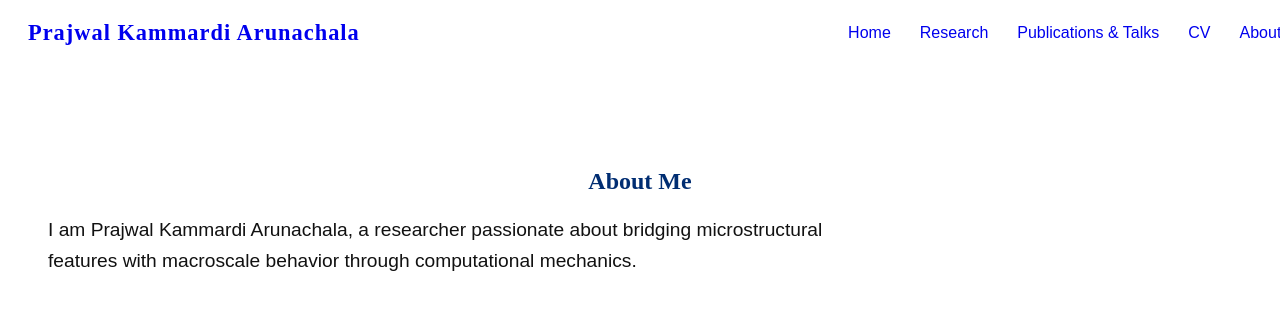
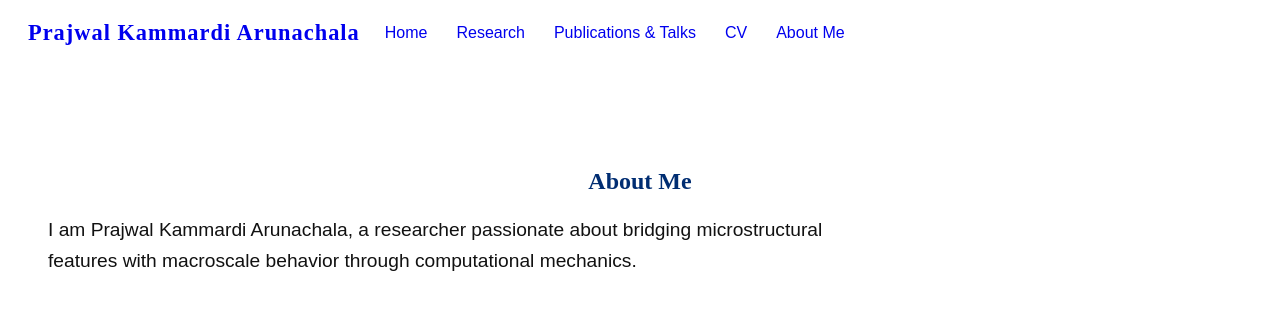
Before and after one commit to prajwalka/prajwalka.github.io, a Jekyll site: the page built from about.md, in a window 1280 px wide. Shown: the top 310 px of the page. Built offline with Jekyll 4.4.1, drawn with Linux system fonts in a browser that asks for light colours; some web fonts are replaced; a script that is not in the unit is left out.

Commit message:
Updating homepage

```diff
--- a/_includes/header.html
+++ b/_includes/header.html
@@ -1,7 +1,7 @@
-<header>
+<header id="header">
   <a href="/" class="site-title">Prajwal Kammardi Arunachala</a>
   <nav>
-    <a href="/home/">Home</a>
+    <a href="/">Home</a>
     <a href="/research/">Research</a>
     <a href="/publications/">Publications & Talks</a>
     <a href="/cv/">CV</a>
--- a/assets/style.css
+++ b/assets/style.css
@@ -7,7 +7,7 @@ header {
   color: #002D72; /* Heritage Blue for the text */
   position: fixed; /* Fixes the header at the top of the page */
   top: 0;
-  width: 100%; /* Makes the header span the entire width */
+  /* width: 100%; Makes the header span the entire width */
   padding: 20px;
   padding-right: 40px;
   text-align: center;
```
